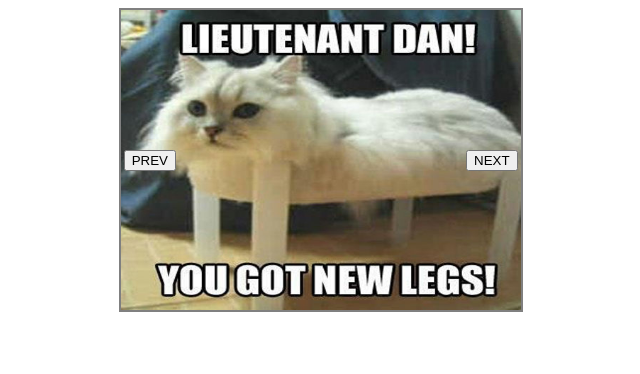
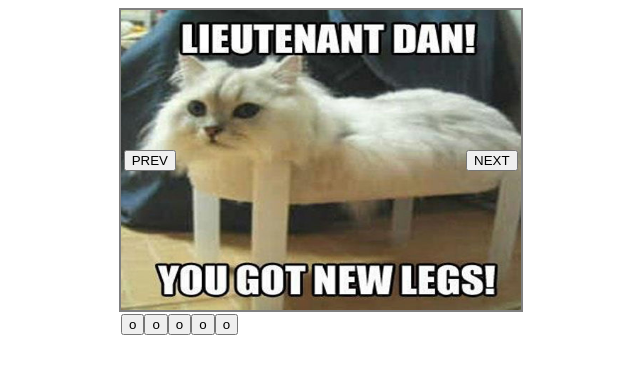
Before and after one commit to Ysweb3/Image-carousel, a plain HTML site: page index.html in a window 1280 px wide. Shown: the whole page, without its empty margins (319-959 px from the left). Drawn offline with Linux system fonts and the light colour scheme.

Commit message:
Add navigation buttons

```diff
--- a/index.html
+++ b/index.html
@@ -26,7 +26,10 @@
             <img src="assets/download (3).jpeg" alt="" height="300px" width="400px">
         </div>
         <!-- remember to update total images and ids after adding new images -->
-
+        <div id="nav-dots-container">
+            <!-- <button class="nav-dot" id="d1" onclick="navDots('1')">o</button>
+            <button class="nav-dot" id="d2" onclick="navDots('2')">o</button> -->
+        </div>
         <button id="next-button" onclick="nextImg()">NEXT</button>
     </div>
 </body>
--- a/index.js
+++ b/index.js
@@ -53,6 +53,32 @@ function previousImg(){
         console.log("index:"+ index + " count:"+count)
     }
 }
-function autoload(){
+let nav = [];
+const navBtnContainer = document.getElementById('nav-dots-container')
+function autoLoadNavBtn(){
+    //navigation buttons are autoloaded to the dom according to the max images
+    for(let i = 1; i <= totalImg;i++){
+        nav[i] = document.createElement('button');
+        nav[i].textContent = 'o';
+        nav[i].classList.add('nav-dot');
+        nav[i].id = i;
+        nav[i].addEventListener('click', navDots)
+        navBtnContainer.appendChild(nav[i]);
+    }
+}
+function navDots(e){
+    //navigation buttons image is set based on the id
 
+    console.log(e.target.id);
+    const imgRemove = document.getElementById('img'+ index)
+    imgRemove.classList.add('image-invisible')
+
+    const imgAdd = document.getElementById('img'+ e.target.id);
+    imgAdd.classList.remove('image-invisible');
+
+    index = e.target.id;
+    count = e.target.id;
+
+    console.log("index:"+ index + " count:"+count)
 }
+autoLoadNavBtn();
```
